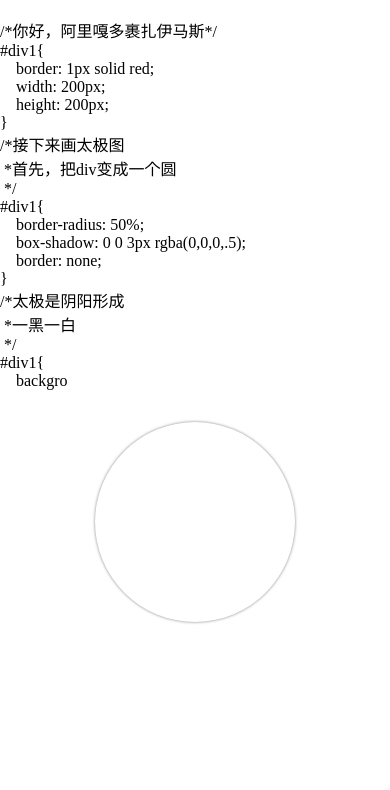
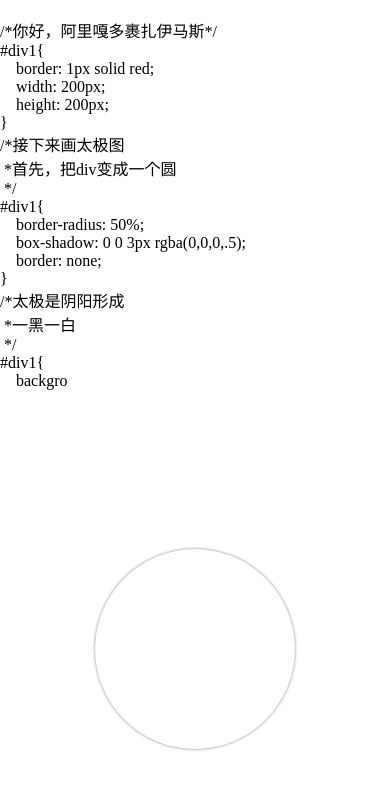
Before and after one commit to wsmnnmm/cv-1, a website: page src/index.html in a window 390 px wide. Drawn offline with Linux system fonts and the light colour scheme.

Commit message:
改了位置

```diff
--- a/src/index.html
+++ b/src/index.html
@@ -57,13 +57,13 @@
 
         @media(max-width:500px) {
             #html {
-                height: 50vh;
+                height: 65vh;
                 overflow: auto;
                 /* 加滚动条 */
             }
 
             #div1Wrapper {
-                height: 50vh;
+                height: 35vh;
             }
 
             #div1 {
```
Also changed, not shown: dist/index.html, 1 other file.
